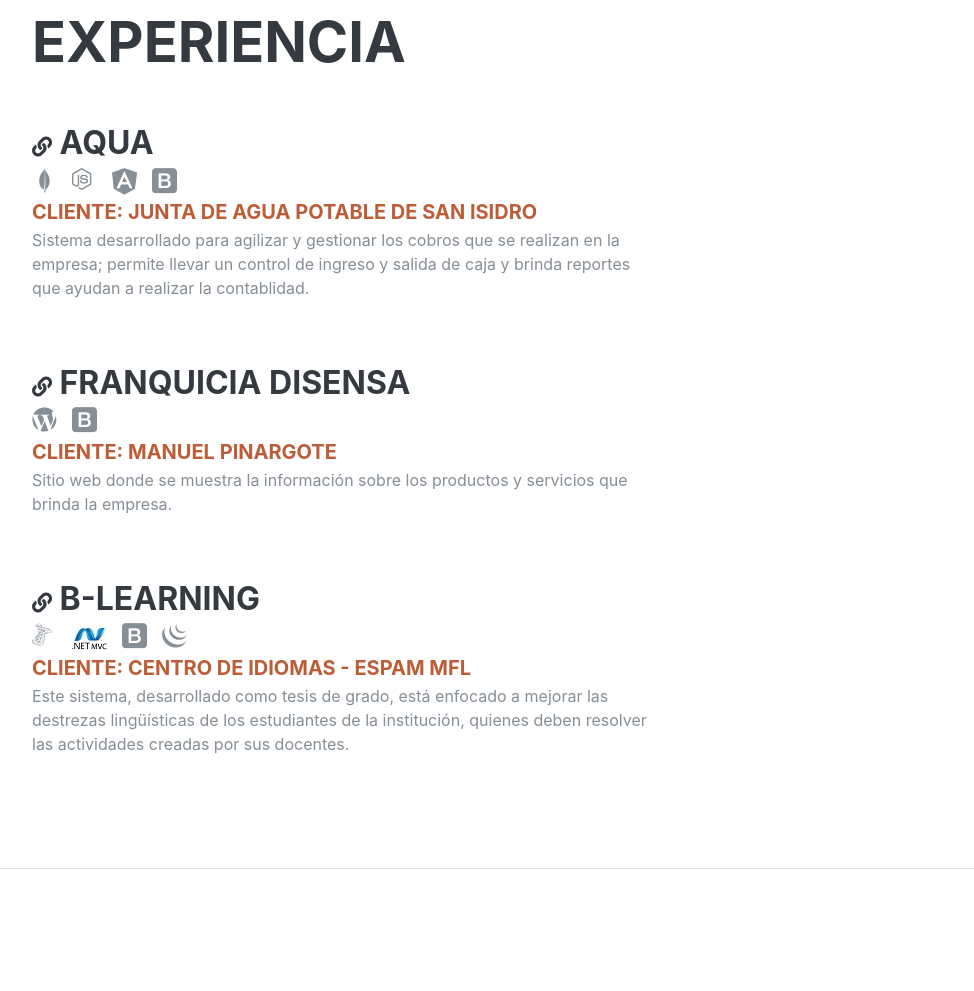
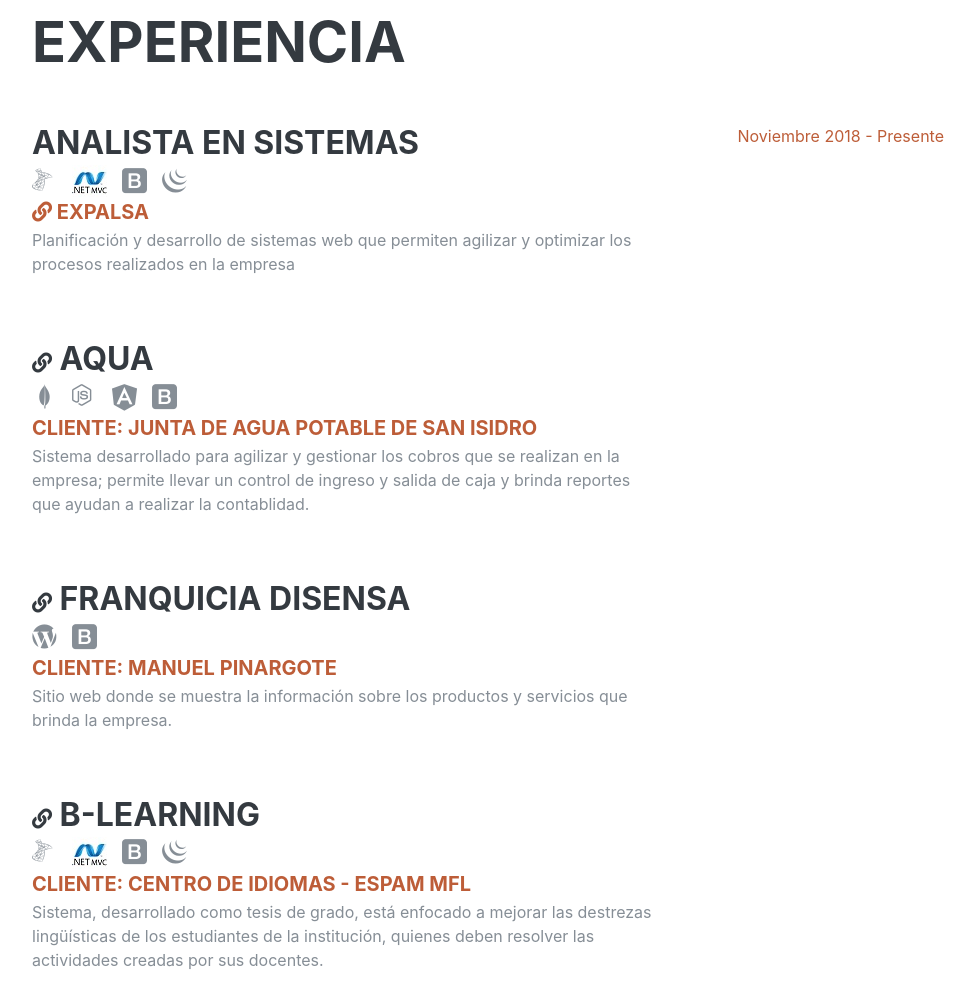
Before and after one commit to BryanGarciaG/cv, a plain HTML site: page index.html in a window 1280 px wide. Shown: the part 840-1831 px from the top of the page, without its empty margins (288-1262 px from the left). Drawn offline with Linux system fonts and the light colour scheme; a web font is replaced by a local one.

Commit message:
Update index.html

```diff
--- a/index.html
+++ b/index.html
@@ -77,10 +77,13 @@
             <span class="text-primary">García Guerrero</span>
           </h1>
           <h3 class="mb-1" style="color: #bd5d38">desarrollador web</h3>
-          <div class="subheading mb-5">AV. ADOLFO H. SIMMONDS · GUASMO NORTE · GUAYAQUIL - 0980546307 -
+          <div class="subheading mb-5"> Av. Agustín Freire Icaza · Sauces 2 · Guayaquil - 0980546307 -
             <a href="mailto:bryanfgg@gmail.com">bryanfgg@gmail.com</a>
           </div>
-          <p class="lead mb-5">Tras conocer varias áreas de la informática, he decido orientar mi vida profesional hacia el desarrollo web con el ánimo de brindar soluciones que puedan llegar a un gran número de personas. Soy una persona simple, proactiva y autodidacta que busca poder formar parte de una empresa donde pueda aplicar mis conocimientos y me permita desarrollarme profesionalmente.</p>
+          <p class="lead mb-5">Tras conocer varias áreas de la informática, he decido orientar mi vida profesional
+            hacia el desarrollo web con el ánimo de brindar soluciones que puedan llegar a un gran número de personas.
+            Soy una persona simple, proactiva y autodidacta que busca poder formar parte de una empresa donde pueda
+            aplicar mis conocimientos y me permita desarrollarme profesionalmente.</p>
           <div class="social-icons">
             <a target="_blank" href="https://twitter.com/trapichy">
               <i class="fab fa-twitter"></i>
@@ -97,6 +100,37 @@
       <section class="resume-section p-3 p-lg-5 d-flex flex-column" id="experiencia">
         <div class="my-auto">
           <h2 class="mb-5">Experiencia</h2>
+
+          <div class="resume-item d-flex flex-column flex-md-row mb-5">
+            <div class="resume-content mr-auto">
+                <h3 class="mb-0">Analista en sistemas</h3>
+                <ul class="list-inline dev-icons2 p-0 mb-0">
+                    <li  class="list-inline-item">
+                      <i class="icon-mssql" ></i>
+                    </li>
+                    <li  class="list-inline-item">
+                      <img src="img/mvc1.jpg">
+                    </li>
+                    <li class="list-inline-item">
+                      <i class="icon-bootstrap"></i>
+                    </li>
+                    <li class="list-inline-item">
+                      <i class="icon-jquery"></i>
+                    </li>
+                </ul>
+                <h5 class="mb-1" style="color: #bd5d38">
+                  <a  href="http://www.expalsa.com/" target="_blank">
+                    <i style="font-size: 20px" class="fas fa-link"></i>
+                    EXPALSA
+                  </a>
+                </h5>
+                <p>Planificación y desarrollo de sistemas web que permiten agilizar y optimizar los procesos realizados en la empresa
+              </div>
+
+              <div class="resume-date text-md-right">
+                <span class="text-primary">Noviembre 2018 - Presente</span>
+              </div>
+            </div>
 
           <div class="resume-item d-flex flex-column flex-md-row mb-5">
             <div class="resume-content mr-auto">
@@ -175,48 +209,13 @@
                   </li>
               </ul>
 
-
               <h5 class="mb-1" style="color: #bd5d38">Cliente: Centro de Idiomas - ESPAM MFL</h5>
-              <p>Este sistema, desarrollado como tesis de grado, está enfocado a mejorar las destrezas lingüísticas de los estudiantes de la institución, quienes deben resolver las actividades creadas por sus docentes.</p>
+              <p>Sistema, desarrollado como tesis de grado, está enfocado a mejorar las destrezas lingüísticas de los estudiantes de la institución, quienes deben resolver las actividades creadas por sus docentes.</p>
             </div>
 
             <div class="resume-date ">
             </div>
           </div>
-
-          <!-- <div class="resume-item d-flex flex-column flex-md-row mb-5">
-            <div class="resume-content mr-auto">
-              <h3 class="mb-0">Web Developer</h3>
-              <div class="subheading mb-3">Intelitec Solutions</div>
-              <p>Capitalize on low hanging fruit to identify a ballpark value added activity to beta test. Override the digital divide with additional clickthroughs from DevOps. Nanotechnology immersion along the information highway will close the loop on focusing solely on the bottom line.</p>
-            </div>
-            <div class="resume-date text-md-right">
-              <span class="text-primary">December 2011 - March 2013</span>
-            </div>
-          </div>
-
-          <div class="resume-item d-flex flex-column flex-md-row mb-5">
-            <div class="resume-content mr-auto">
-              <h3 class="mb-0">Junior Web Designer</h3>
-              <div class="subheading mb-3">Shout! Media Productions</div>
-              <p>Podcasting operational change management inside of workflows to establish a framework. Taking seamless key performance indicators offline to maximise the long tail. Keeping your eye on the ball while performing a deep dive on the start-up mentality to derive convergence on cross-platform integration.</p>
-            </div>
-            <div class="resume-date text-md-right">
-              <span class="text-primary">July 2010 - December 2011</span>
-            </div>
-          </div>
-
-          <div class="resume-item d-flex flex-column flex-md-row">
-            <div class="resume-content mr-auto">
-              <h3 class="mb-0">Web Design Intern</h3>
-              <div class="subheading mb-3">Shout! Media Productions</div>
-              <p>Collaboratively administrate empowered markets via plug-and-play networks. Dynamically procrastinate B2C users after installed base benefits. Dramatically visualize customer directed convergence without revolutionary ROI.</p>
-            </div>
-            <div class="resume-date text-md-right">
-              <span class="text-primary">September 2008 - June 2010</span>
-            </div>
-          </div> -->
-
         </div>
 
       </section>
@@ -283,6 +282,10 @@
                   <li>
                     <i class="fa-li fa fa-check text-success"></i>
                     ASP.NET MVC 5
+                  </li>
+                  <li>
+                    <i class="fa-li fa fa-check text-success"></i>
+                    ASP.NET Web Forms
                   </li>
                   <li>
                     <i class="fa-li fa fa-check text-success"></i>
```
